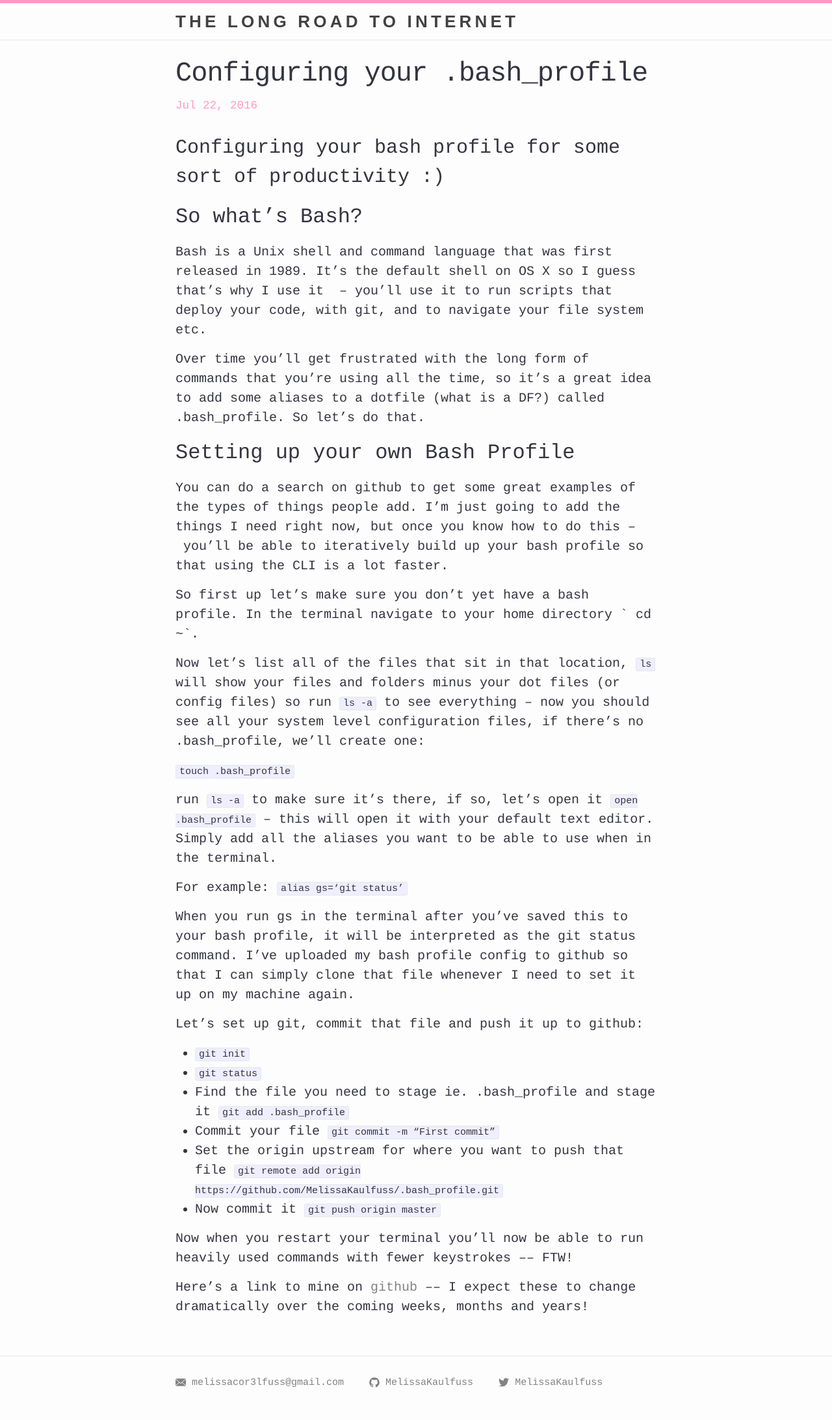
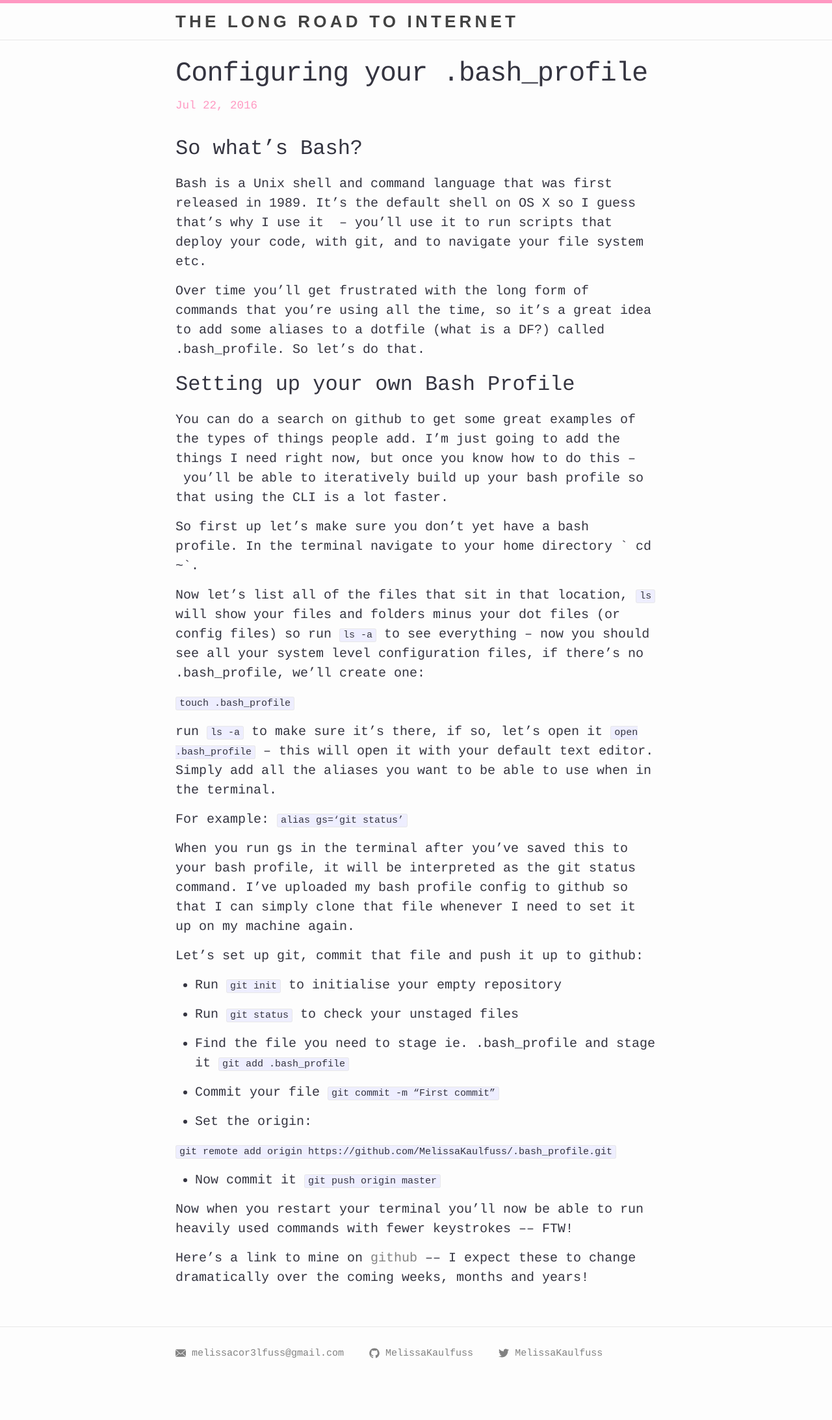
Before and after one commit to MelissaKaulfuss/my_blog, a Jekyll site: the page built from _posts/2016-07-22-configuring-your-bash-profile.markdown, in a window 1280 px wide. Shown: the whole page at 65% size. Built offline with Jekyll 4.4.1, drawn with Linux system fonts in a browser that asks for light colours; after the commit the page ends 2140 px from its top, so only the background shows below that.

Commit message:
Add li styles

```diff
--- a/Gemfile
+++ b/Gemfile
@@ -4,5 +4,4 @@ require 'json'
 require 'open-uri'
 versions = JSON.parse(open('https://pages.github.com/versions.json').read)
 
-gem 'kramdown'
 gem 'github-pages', versions['github-pages']
--- a/_posts/2016-07-22-configuring-your-bash-profile.markdown
+++ b/_posts/2016-07-22-configuring-your-bash-profile.markdown
@@ -4,10 +4,6 @@ title:  "Configuring your .bash_profile"
 date:   2016-07-22
 <!-- categories: development -->
 ---
-
-
-# Configuring your bash profile for some sort of productivity :)
-
 
 ## So what’s Bash?
 
@@ -32,11 +28,19 @@ For example: `alias gs=‘git status’`
 When you run gs in the terminal after you’ve saved this to your bash profile, it will be interpreted as the git status command. I’ve uploaded my bash profile config to github so that I can simply clone that file whenever I need to set it up on my machine again.
 
 Let’s set up git, commit that file and push it up to github:
-+ `git init`
-+  `git status`
-+  Find the file you need to stage ie. .bash_profile and stage it `git add .bash_profile`
+
+* Run `git init` to initialise your empty repository
+
++  Run `git status` to check your unstaged files
+
+-  Find the file you need to stage ie. .bash_profile and stage it `git add .bash_profile`
+
 +  Commit your file `git commit -m “First commit”`
-+  Set the origin upstream for where you want to push that file `git remote add origin https://github.com/MelissaKaulfuss/.bash_profile.git`
+
++  Set the origin:
+
+ `git remote add origin https://github.com/MelissaKaulfuss/.bash_profile.git`
+
 +  Now commit it `git push origin master`
 
 Now when you restart your terminal you’ll now be able to run heavily used commands with fewer keystrokes –– FTW!
--- a/_sass/_layout.scss
+++ b/_sass/_layout.scss
@@ -156,7 +156,7 @@ svg {
 
     > ul {
     list-style-position: inside;
-    padding: 0;
+    padding: 10px;
     }
 }
 
@@ -231,5 +231,11 @@ svg {
         list-style-position: inside;
         padding: 0;
     }
+
+    li {
+        list-style-position: inside;
+        list-style-type: circle;
+        padding: 10px;
+    }
     }
 }
```
Also changed, not shown: Gemfile.lock.
